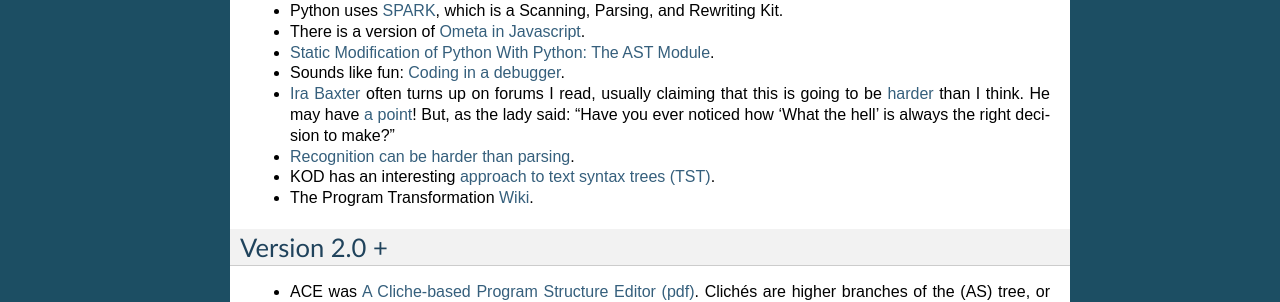
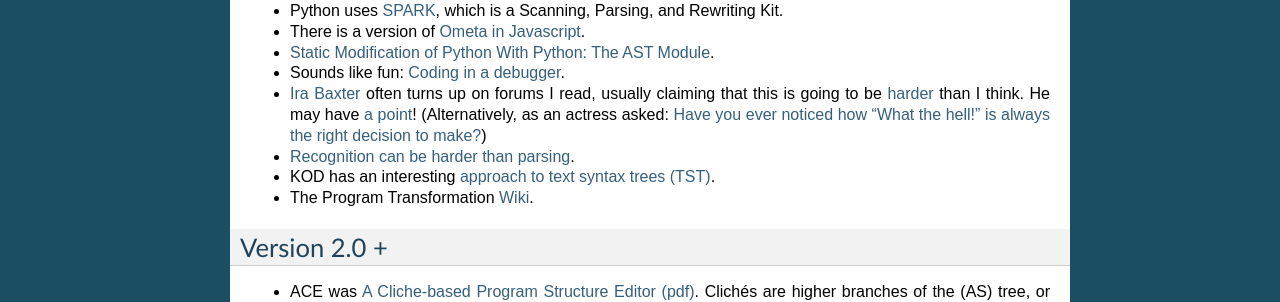
Before and after one commit to jalanb/pym, a Sphinx documentation site: the page built from docs/index.rst, in a window 1280 px wide. Shown: the part 1661-1963 px from the top of the page. Built offline with Sphinx 7.4.7, drawn with Linux system fonts in a browser that asks for light colours; formulas are drawn with MathJax 3.

Commit message:
Alternatively - allow an attribution

```diff
--- a/docs/index.rst
+++ b/docs/index.rst
@@ -79,7 +79,7 @@ Other stuff I need to read
 * There is a version of `Ometa in Javascript <http://b-studios.github.io/ometa-js/>`_.
 * `Static Modification of Python With Python: The AST Module <http://blueprintforge.com/blog/2012/02/27/static-modification-of-python-with-python-the-ast-module/>`_.
 * Sounds like fun: `Coding in a debugger <http://msinilo.pl/blog/?p=965>`_.
-* `Ira Baxter <http://www.semanticdesigns.com/Company/People/idbaxter/index.html>`_ often turns up on forums I read, usually claiming that this is going to be `harder <http://stackoverflow.com/a/3460977/500942>`_ than I think. He may have `a point <http://www.semanticdesigns.com/Products/DMS/LifeAfterParsing.html>`_! But, as the lady said: "Have you ever noticed how 'What the hell' is always the right decision to make?"
+* `Ira Baxter <http://www.semanticdesigns.com/Company/People/idbaxter/index.html>`_ often turns up on forums I read, usually claiming that this is going to be `harder <http://stackoverflow.com/a/3460977/500942>`_ than I think. He may have `a point <http://www.semanticdesigns.com/Products/DMS/LifeAfterParsing.html>`_! (Alternatively, as an actress asked: `Have you ever noticed how "What the hell!" is always the right decision to make? <http://www.imdb.com/title/tt0089343/quotes?item=qt2146968>`_)
 * `Recognition can be harder than parsing <http://www.academia.edu/798690/Recognition_can_be_harder_than_parsing>`_.
 * KOD has an interesting `approach to text syntax trees (TST) <https://github.com/rsms/kod/wiki/Text-parser-2>`_.
 * The Program Transformation `Wiki <http://www.program-transformation.org/>`_.
```
